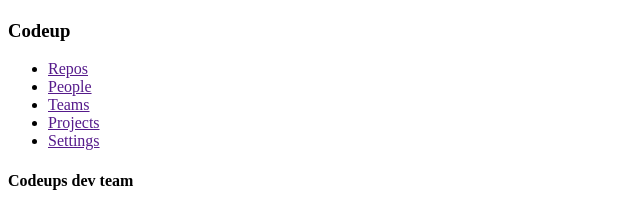
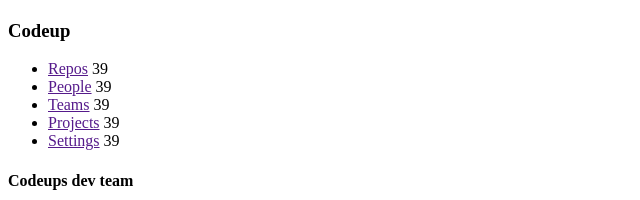
Before and after one commit to lolacastillo/codeup-web-exercises, a plain HTML site: page github.html in a window 1280 px wide. Shown: the part 179-379 px from the top of the page, without its empty margins (0-640 px from the left). Drawn offline with Linux system fonts and the light colour scheme.

Commit message:
updated text

```diff
--- a/github.html
+++ b/github.html
@@ -16,11 +16,11 @@
         <img src="img/30x30.svg">
         <h3><strong>Codeup</strong></h3>
         <ul>
-            <li><a href="">Repos</a></li>
-            <li><a href="">People</a></li>
-            <li><a href="">Teams</a></li>
-            <li><a href="">Projects</a></li>
-            <li><a href="">Settings</a></li>
+            <li><a href="">Repos</a> 39</li>
+            <li><a href="">People</a> 39</li>
+            <li><a href="">Teams</a> 39</li>
+            <li><a href="">Projects</a> 39</li>
+            <li><a href="">Settings</a> 39</li>
         </ul>
         <h4>Codeups dev team</h4>
         <table>
```
